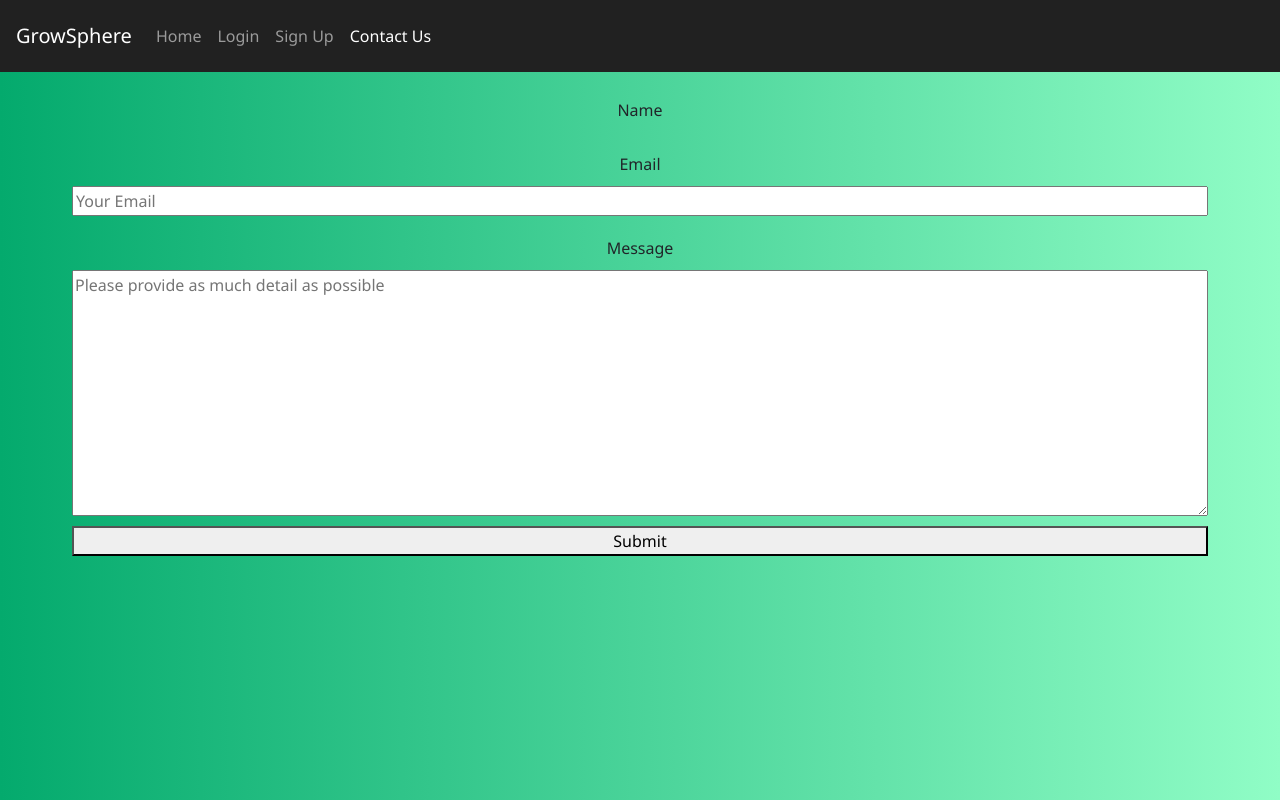
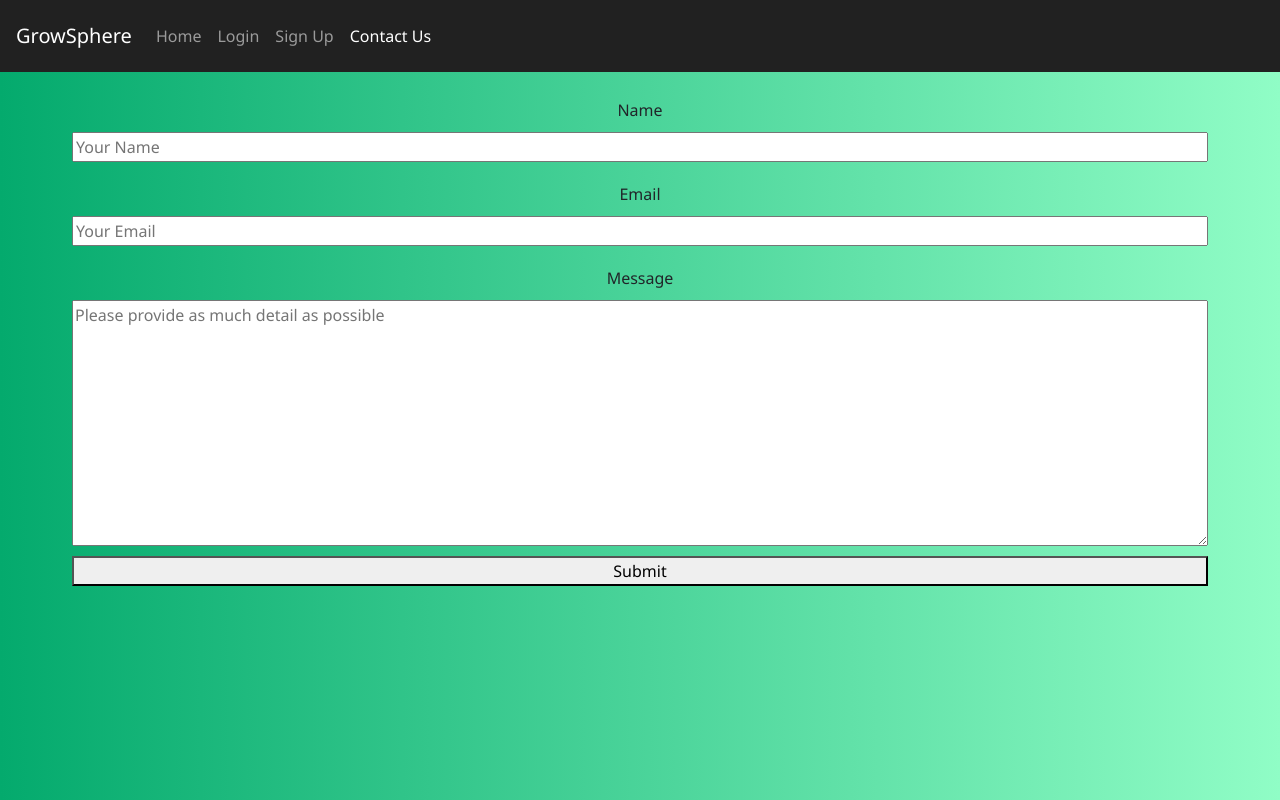
Before and after one commit to heyimvictoria/growsphere-ui, a React (Create React App) app in the folder grow-sphere/: page /contact in a window 1280 px wide. Built offline with nearby package versions, Linux system fonts and the light colour scheme.

Commit message:
displaying on page

```diff
--- a/grow-sphere/package.json
+++ b/grow-sphere/package.json
@@ -16,6 +16,7 @@
     "axios": "^1.6.8",
     "bootstrap": "^5.1.3",
     "dotenv": "^16.4.5",
+    "emailjs": "4.0.3",
     "react": "^18.2.0",
     "react-bootstrap": "^2.10.2",
     "react-dom": "^18.2.0",
@@ -24,8 +25,7 @@
     "react-scripts": "5.0.1",
     "react-validation": "^3.0.7",
     "validator": "^13.11.0",
-    "web-vitals": "^2.1.4",
-    "emailjs": "4.0.3"
+    "web-vitals": "^2.1.4"
   },
   "scripts": {
     "start": "react-scripts start",
--- a/grow-sphere/src/components/ContactForm.jsx
+++ b/grow-sphere/src/components/ContactForm.jsx
@@ -46,11 +46,12 @@ const ContactForm = () => {
   return (
     <form onSubmit={handleSubmit} className='contactForm'>
       <label>Name</label>
-      <inputd
+      <input
       type="text"
       placeholder="Your Name"
       value={name}
       onChange={(e) => setName(e.target.value)}/>
+
 
 
       <label>Email</label>
```
Also changed, not shown: 1 other file (tests, documents, lock files or other folders).
